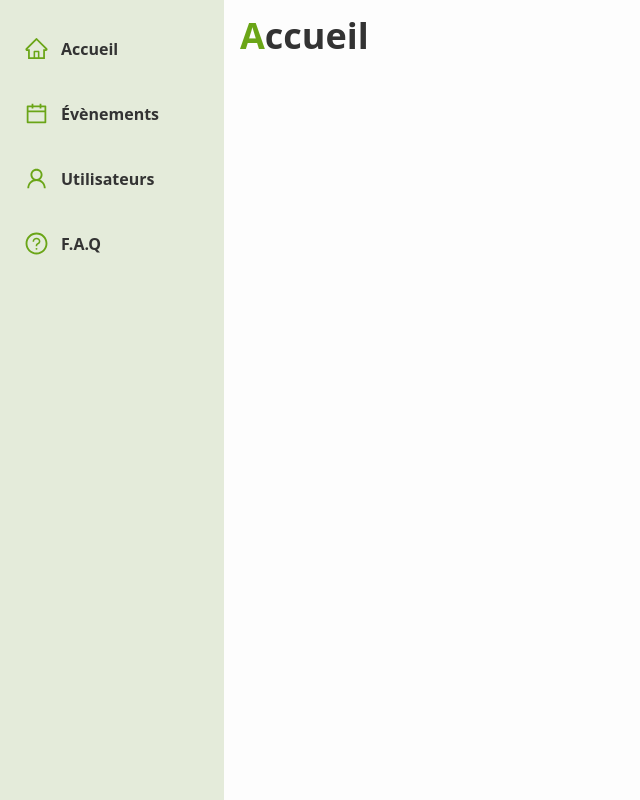
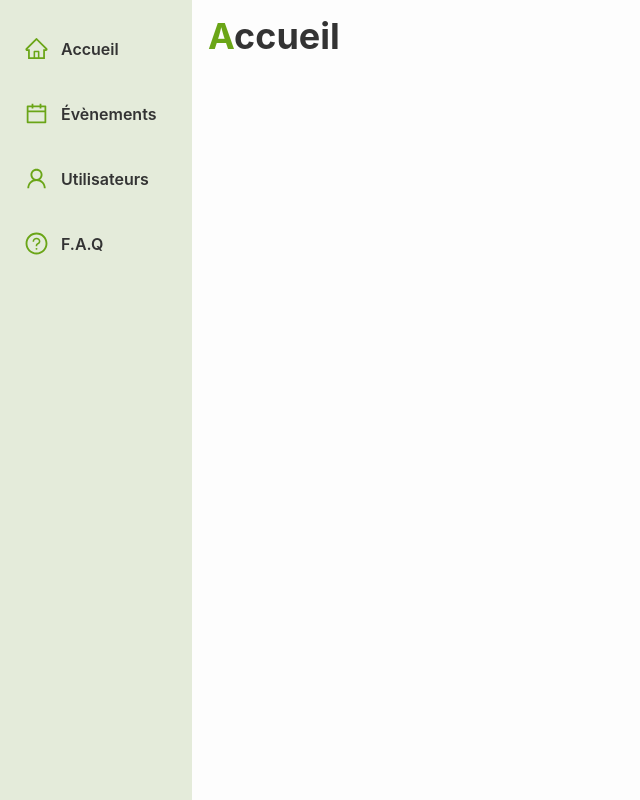
Before and after one commit to ElDucche/Amie-Dashboard, a Next.js app: page / in a window 1280 px wide. Shown: the whole page, without its empty margins (0-640 px from the left). Built offline with nearby package versions, Linux system fonts and the light colour scheme.

Commit message:
MAJ event & mockend

```diff
--- /dev/null
+++ b/app/events/[id]/page.tsx
@@ -0,0 +1,24 @@
+import Link from 'next/link';
+import React from 'react'
+import Title from '../../../components/layout/Title'
+
+async function Event({params} : {params : {id : number}}) {
+    const event = await fetch(`https://mockend.com/ElDucche/Amie-Dashboard/events/${params.id}`)
+    .then(res => res.json());
+  return (
+    <div>
+        <Link href={'/events/'} className="mb-6 text-primary hover:before:content-['<'] hover:before:mr-2 hover:before:p-1">Retour</Link>
+        <Title>{event.title}</Title>
+        <div className='mt-4'>
+            <img src={event.cover} className="w-64 ovject-cover rounded-xl" />
+            <p>{event.category}</p>
+            <p>{event.date}</p>
+            <p>{event.place}</p>
+            <p>{event.entrant}</p>
+            <p>{event.body}</p>
+        </div>
+    </div>
+  )
+}
+
+export default Event
--- a/app/events/page.tsx
+++ b/app/events/page.tsx
@@ -1,4 +1,5 @@
 import Title from "../../components/layout/Title";
+import Link from "next/link";
 import EventCard from "../../components/EventCard";
 import { Event } from "../../typing";
 
@@ -10,23 +11,23 @@ const fetchEvent = async () => {
 
 export default async function Events() {
     const events = await fetchEvent();
-    console.log(events);
     return (
-      <div className="w-full">
+      <div className="">
         <Title>Évènements</Title>
-        <div className="mt-12 w-[36em] h-24 flex justify-between items-center">
-          <h3 className="font-semibold">Filtres</h3>
-          <button className="btn btn-outline btn-primary">Catégories ›</button>
+        <div className="mt-12 w-4/5 h-24 grid grid-cols-2 md:grid-cols-3 lg:grid-cols-5 gap-2 items-center">
+          <h3 className="font-semibold self-center">Filtres</h3>
+          <button className="btn btn-outline btn-primary">Catégories</button>
           <button className="btn btn-outline btn-primary">Date</button>
           <button className="btn btn-outline btn-primary">Lieu</button>
           <button className="btn btn-outline btn-primary">Participant</button>
         </div>
-
-        <div className="mt-4 mx-auto flex w-4/5 flex-wrap gap-4 justify-around">
-          {events.map((event) => (
-            <EventCard img={event.cover} name={event.title} date={event.createdAt} place={event.place} peoples={event.entrant} key={event.id}/>
-          ))}
-        </div>
+          <div className="mt-4 grid grid-cols-1 md:grid-cols-2 lg:grid-cols-3 xl:grid-cols-4 gap-4">
+            {events.map((event) => (
+              <Link href={`/events/${event.id}`}>
+                <EventCard img={event.cover} name={event.title} date={event.createdAt} place={event.place} peoples={event.entrant} key={event.id}/>
+              </Link>
+            ))}
+          </div>
       </div>
     )
 }
--- a/app/layout.tsx
+++ b/app/layout.tsx
@@ -12,7 +12,7 @@ export default function RootLayout({
       <html lang="fr">
         <body className='flex'>
             <Menu />
-            <div className='p-4 w-full'>
+            <div className='p-4'>
                 {children}
             </div>
 
--- a/components/EventCard.tsx
+++ b/components/EventCard.tsx
@@ -5,15 +5,15 @@ import { BsCameraVideo } from 'react-icons/bs';
 
 function EventCard({img, name, date, place, peoples} : {img: string; name: string; date: string; place: string; peoples: number;}) {
   return (
-    <div className="bg-base-100 w-64 h-56 rounded-xl border border-neutral/10 drop-shadow-lg p-2">
-        <img src={img} className='w-full h-20 object-cover rounded-lg'/>
-        <h3 className='text-lg font-semibold ml-2 my-2'>{name}</h3>
-        <span className='w-full flex justify-between my-1 font-light'><AiOutlineCalendar className=' text-rose-800'/> {date}</span>
-        <span className='w-full flex justify-between my-1 font-thin'>
-            {(place === "En ligne") ? <BsCameraVideo className='text-rose-800'/> : <FaMapMarkerAlt className='text-rose-800'/> }
+    <div className="bg-base-100 w-64 h-56 rounded-xl border border-neutral/10 drop-shadow-md p-2">
+        <img src={img} className='h-20 object-cover rounded-lg'/>
+        <h3 className='text-xl font-medium ml-2 my-2 first-letter:capitalize'>{name}</h3>
+        <span className=' flex my-1 font-light'><AiOutlineCalendar className=' text-rose-800 mx-4'/> {date}</span>
+        <span className='flex my-1 font-thin'>
+            {(place === "En ligne") ? <BsCameraVideo className='text-rose-800 mx-4'/> : <FaMapMarkerAlt className='text-rose-800 mx-4'/> }
             {place}
         </span>
-        <span className='w-full flex justify-between my-1 font-thin'><FaUsers className='text-rose-800'/> {(peoples <= 1) ? `${peoples} participant` : `${peoples} participants` } </span>
+        <span className='flex items-center my-1 font-thin'><FaUsers className='text-rose-800 mx-4'/> {(peoples <= 1) ? `${peoples} participant` : `${peoples} participants` } </span>
     </div>
   )
 }
--- a/components/Menu/Menu.tsx
+++ b/components/Menu/Menu.tsx
@@ -3,30 +3,30 @@ import { AiOutlineQuestionCircle, AiOutlineHome, AiOutlineCalendar, AiOutlineUse
 
 function Menu() {
   return (
-    <div className=''>
-      <ul className="menu bg-secondary w-56 p-2 h-full min-h-screen gap-4 pt-6 font-semibold rounded-none">
-        <li className='hover:bg-primary/20 rounded-lg'>
-          <Link href={'/'}>
+    <div className='w-28 md:w-48'>
+      <ul className="menu bg-secondary w-20 md:w-48 p-2 h-full min-h-screen gap-4 pt-6 font-semibold rounded-none fixed m-auto">
+        <li className='rounded-lg'>
+          <Link href={'/'} className="m-auto md:m-0">
           <AiOutlineHome size='25'className='text-primary'/>
-            Accueil
+            <p className='hidden md:block'>Accueil</p>
           </Link>
         </li>
-        <li className='hover:bg-primary/20 rounded-lg'>
-          <Link href={'/events/'}>
+        <li className='rounded-lg'>
+          <Link href={'/events/'} className="m-auto md:m-0">
           <AiOutlineCalendar size='25'className='text-primary'/>
-            Évènements
+          <p className='hidden md:block'>Évènements</p>
           </Link>
         </li>
-        <li className='hover:bg-primary/20 rounded-lg'>
-          <Link href={'/users/'}>
+        <li className='rounded-lg'>
+          <Link href={'/users/'} className="m-auto md:m-0">
             <AiOutlineUser size='25'className='text-primary'/>
-            Utilisateurs
+            <p className='hidden md:block'>Utilisateurs</p>
           </Link>
         </li>
-        <li className='hover:bg-primary/20 rounded-lg'>
-          <Link href={'/faq/'}>
+        <li className='rounded-lg'>
+          <Link href={'/faq/'} className="m-auto md:m-0">
             <AiOutlineQuestionCircle size='25'className='text-primary'/>
-            F.A.Q
+            <p className='hidden md:block'>F.A.Q</p>
           </Link>
         </li>
       </ul>
--- a/components/layout/Title.tsx
+++ b/components/layout/Title.tsx
@@ -1,5 +1,5 @@
 function Title({children}: {children: string;}) {
-  return <h1 className='text-4xl font-bold first-letter:text-primary'>{children}</h1>;
+  return <h1 className='text-4xl font-bold first-letter:text-primary first-letter:capitalize'>{children}</h1>;
 }
 
 export default Title
--- a/styles/globals.css
+++ b/styles/globals.css
@@ -1,6 +1,8 @@
 @tailwind base;
 @tailwind components;
 @tailwind utilities;
+
+@import url('https://fonts.googleapis.com/css2?family=Inter&display=swap');
 
 .table {
     @apply rounded-none;
--- a/tailwind.config.js
+++ b/tailwind.config.js
@@ -6,6 +6,9 @@ module.exports = {
     './app/**/*.{js,ts,jsx,tsx}',
   ],
   theme: {
+    fontFamily: {
+      sans: ['Inter', 'sans-serif'],
+    },
     extend: {},
   },
   daisyui: {
```
Also changed, not shown: .mockend.json.
